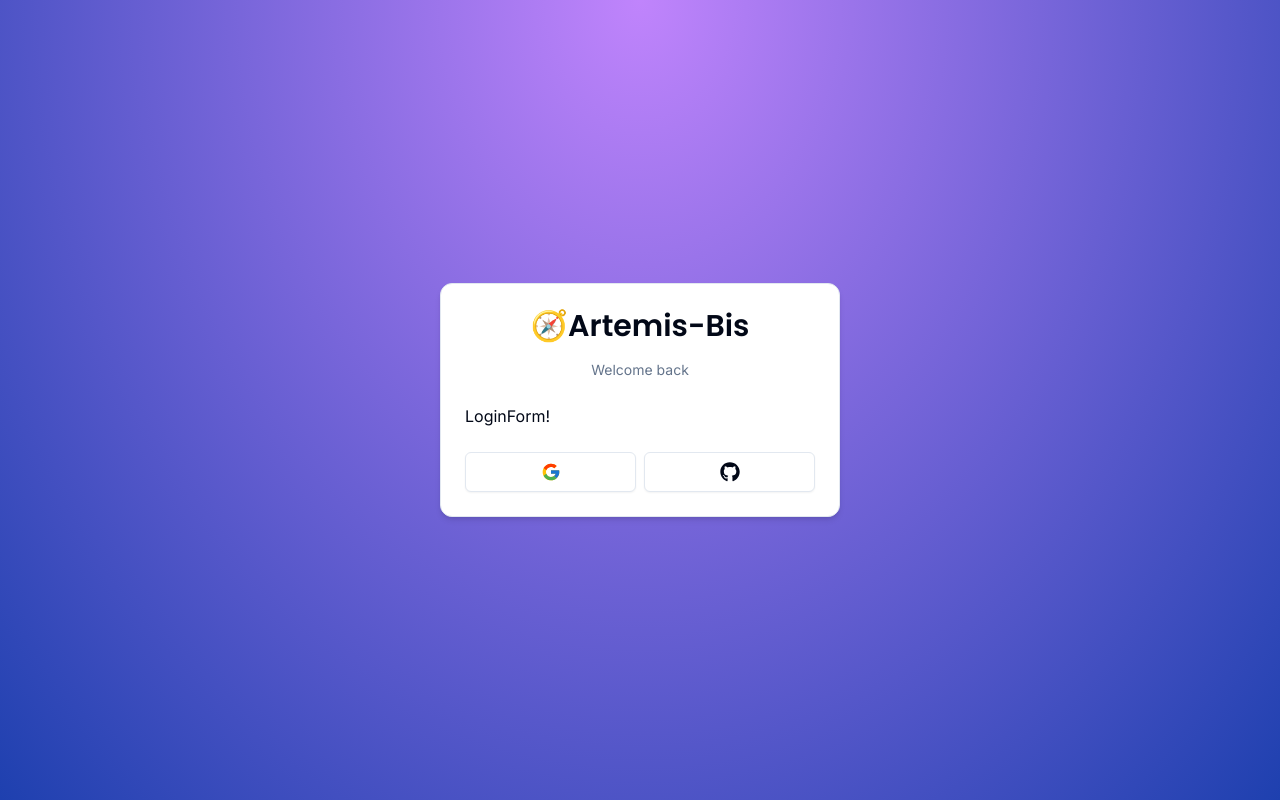
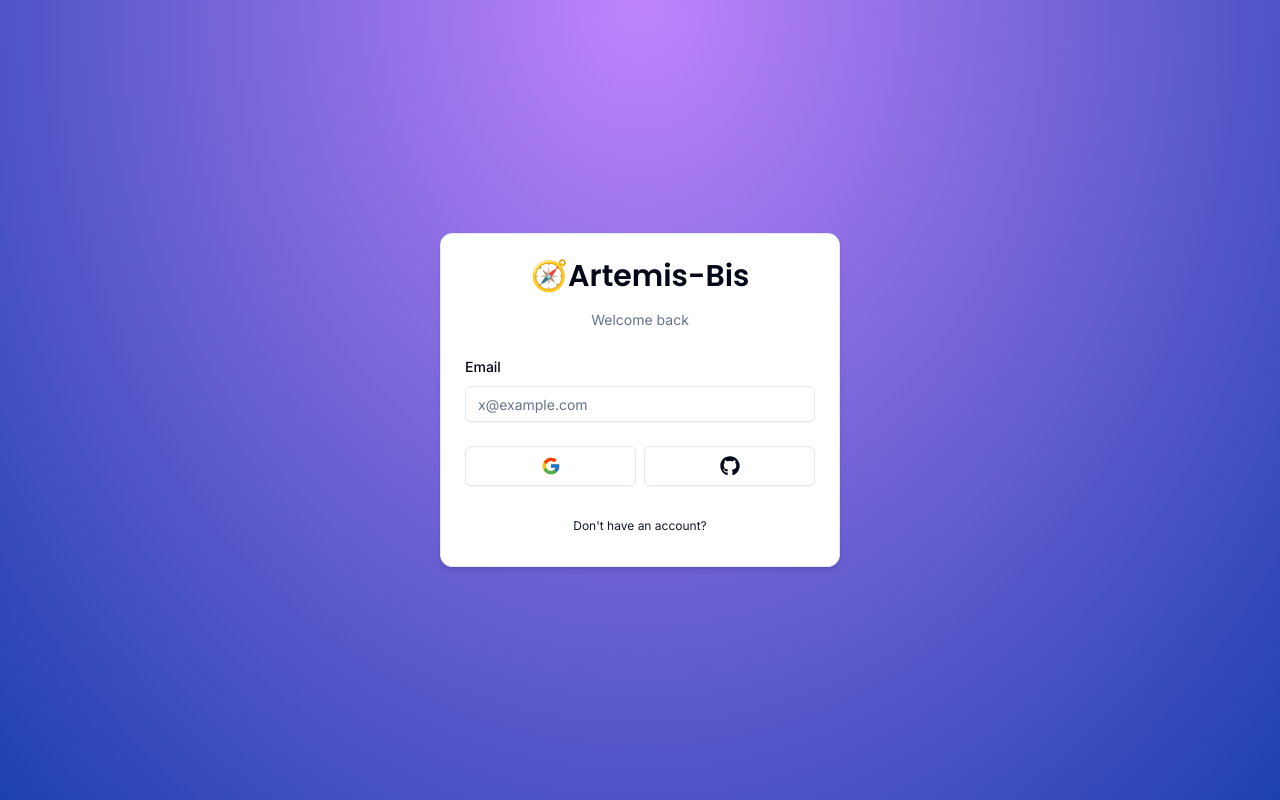
Before and after one commit to Rotinuel/artemis-bis, a Next.js app: page /auth/login in a window 1280 px wide. Built offline with nearby package versions, Linux system fonts and the light colour scheme.

Commit message:
integrating the form inputs for login

```diff
--- /dev/null
+++ b/components/auth/back-button.tsx
@@ -0,0 +1,19 @@
+"use client"
+
+import Link from "next/link";
+import { Button } from "../ui/button"
+
+interface BackButtonProps {
+    href: string;
+    label: string;
+}
+
+export const BackButton = ({href, label}: BackButtonProps) => {
+    return (
+        <Button variant="link" className="font-normal w-full" size="sm" asChild>
+            <Link href={href}>
+                {label}
+            </Link>
+        </Button>
+    )
+}
--- a/components/auth/card-wrapper.tsx
+++ b/components/auth/card-wrapper.tsx
@@ -1,6 +1,7 @@
 "use client"
 
 import { Card, CardContent, CardFooter, CardHeader } from "../ui/card";
+import { BackButton } from "./back-button";
 import { Header } from "./header";
 import { Social } from "./social";
 
@@ -30,8 +31,13 @@
             {showSocial && (
                 <CardFooter>
                     <Social/>
+                </CardFooter>)}
+                <CardFooter>
+                    <BackButton
+                        label= {backButtonLabel}
+                        href= {backButtonHref}
+                    />
                 </CardFooter>
-            )}
         </Card>
     )
 }
--- a/components/auth/login-form.tsx
+++ b/components/auth/login-form.tsx
@@ -1,13 +1,49 @@
-import { CardWrapper } from "./card-wrapper"
+"use client"
+
+import * as z from "zod";
+import { zodResolver } from "@hookform/resolvers/zod";
+import { useForm } from "react-hook-form";
+import { LoginSchema } from "@/schemas"
+import { Input } from "@/components/ui/input"
+import {Form,FormControl,FormField,FormItem,FormLabel,FormMessage} from "@/components/ui/form"
+import { CardWrapper } from "@/components/auth/card-wrapper"
 
 export const LoginForm = () => {
+    const form = useForm<z.infer<typeof LoginSchema>>({
+        resolver: zodResolver(LoginSchema),
+        defaultValues: {
+            email: '',
+            password: '',
+        }
+    })
     return (
         <CardWrapper
             headerLabel="Welcome back"
             backButtonLabel="Don't have an account?"
             backButtonHref="/auth/register"
             showSocial>
-            LoginForm!
+            <Form {...form}>
+                <form onSubmit={form.handleSubmit(()=> {})} className="space-y-6">
+                    <div className="space-y-4">
+                        <FormField
+                            control={form.control}
+                            name="email"
+                            render={({ field }) => (
+                                <FormItem>
+                                    <FormLabel>Email</FormLabel>
+                                    <FormControl>
+                                        <Input
+                                            {...field}
+                                            placeholder="x@example.com"
+                                            type="email"
+                                        />
+                                    </FormControl>
+                                    <FormMessage />
+                                </FormItem>
+                        )}/>
+                    </div>
+                </form>
+            </Form>
         </CardWrapper>
     )
 }
--- /dev/null
+++ b/components/ui/form.tsx
@@ -0,0 +1,178 @@
+"use client"
+
+import * as React from "react"
+import * as LabelPrimitive from "@radix-ui/react-label"
+import { Slot } from "@radix-ui/react-slot"
+import {
+  Controller,
+  ControllerProps,
+  FieldPath,
+  FieldValues,
+  FormProvider,
+  useFormContext,
+} from "react-hook-form"
+
+import { cn } from "@/lib/utils"
+import { Label } from "@/components/ui/label"
+
+const Form = FormProvider
+
+type FormFieldContextValue<
+  TFieldValues extends FieldValues = FieldValues,
+  TName extends FieldPath<TFieldValues> = FieldPath<TFieldValues>
+> = {
+  name: TName
+}
+
+const FormFieldContext = React.createContext<FormFieldContextValue>(
+  {} as FormFieldContextValue
+)
+
+const FormField = <
+  TFieldValues extends FieldValues = FieldValues,
+  TName extends FieldPath<TFieldValues> = FieldPath<TFieldValues>
+>({
+  ...props
+}: ControllerProps<TFieldValues, TName>) => {
+  return (
+    <FormFieldContext.Provider value={{ name: props.name }}>
+      <Controller {...props} />
+    </FormFieldContext.Provider>
+  )
+}
+
+const useFormField = () => {
+  const fieldContext = React.useContext(FormFieldContext)
+  const itemContext = React.useContext(FormItemContext)
+  const { getFieldState, formState } = useFormContext()
+
+  const fieldState = getFieldState(fieldContext.name, formState)
+
+  if (!fieldContext) {
+    throw new Error("useFormField should be used within <FormField>")
+  }
+
+  const { id } = itemContext
+
+  return {
+    id,
+    name: fieldContext.name,
+    formItemId: `${id}-form-item`,
+    formDescriptionId: `${id}-form-item-description`,
+    formMessageId: `${id}-form-item-message`,
+    ...fieldState,
+  }
+}
+
+type FormItemContextValue = {
+  id: string
+}
+
+const FormItemContext = React.createContext<FormItemContextValue>(
+  {} as FormItemContextValue
+)
+
+const FormItem = React.forwardRef<
+  HTMLDivElement,
+  React.HTMLAttributes<HTMLDivElement>
+>(({ className, ...props }, ref) => {
+  const id = React.useId()
+
+  return (
+    <FormItemContext.Provider value={{ id }}>
+      <div ref={ref} className={cn("space-y-2", className)} {...props} />
+    </FormItemContext.Provider>
+  )
+})
+FormItem.displayName = "FormItem"
+
+const FormLabel = React.forwardRef<
+  React.ElementRef<typeof LabelPrimitive.Root>,
+  React.ComponentPropsWithoutRef<typeof LabelPrimitive.Root>
+>(({ className, ...props }, ref) => {
+  const { error, formItemId } = useFormField()
+
+  return (
+    <Label
+      ref={ref}
+      className={cn(error && "text-destructive", className)}
+      htmlFor={formItemId}
+      {...props}
+    />
+  )
+})
+FormLabel.displayName = "FormLabel"
+
+const FormControl = React.forwardRef<
+  React.ElementRef<typeof Slot>,
+  React.ComponentPropsWithoutRef<typeof Slot>
+>(({ ...props }, ref) => {
+  const { error, formItemId, formDescriptionId, formMessageId } = useFormField()
+
+  return (
+    <Slot
+      ref={ref}
+      id={formItemId}
+      aria-describedby={
+        !error
+          ? `${formDescriptionId}`
+          : `${formDescriptionId} ${formMessageId}`
+      }
+      aria-invalid={!!error}
+      {...props}
+    />
+  )
+})
+FormControl.displayName = "FormControl"
+
+const FormDescription = React.forwardRef<
+  HTMLParagraphElement,
+  React.HTMLAttributes<HTMLParagraphElement>
+>(({ className, ...props }, ref) => {
+  const { formDescriptionId } = useFormField()
+
+  return (
+    <p
+      ref={ref}
+      id={formDescriptionId}
+      className={cn("text-[0.8rem] text-muted-foreground", className)}
+      {...props}
+    />
+  )
+})
+FormDescription.displayName = "FormDescription"
+
+const FormMessage = React.forwardRef<
+  HTMLParagraphElement,
+  React.HTMLAttributes<HTMLParagraphElement>
+>(({ className, children, ...props }, ref) => {
+  const { error, formMessageId } = useFormField()
+  const body = error ? String(error?.message) : children
+
+  if (!body) {
+    return null
+  }
+
+  return (
+    <p
+      ref={ref}
+      id={formMessageId}
+      className={cn("text-[0.8rem] font-medium text-destructive", className)}
+      {...props}
+    >
+      {body}
+    </p>
+  )
+})
+FormMessage.displayName = "FormMessage"
+
+export {
+  useFormField,
+  Form,
+  FormItem,
+  FormLabel,
+  FormControl,
+  FormDescription,
+  FormMessage,
+  FormField,
+}
--- /dev/null
+++ b/components/ui/input.tsx
@@ -0,0 +1,25 @@
+import * as React from "react"
+
+import { cn } from "@/lib/utils"
+
+export interface InputProps
+  extends React.InputHTMLAttributes<HTMLInputElement> {}
+
+const Input = React.forwardRef<HTMLInputElement, InputProps>(
+  ({ className, type, ...props }, ref) => {
+    return (
+      <input
+        type={type}
+        className={cn(
+          "flex h-9 w-full rounded-md border border-input bg-transparent px-3 py-1 text-sm shadow-sm transition-colors file:border-0 file:bg-transparent file:text-sm file:font-medium placeholder:text-muted-foreground focus-visible:outline-none focus-visible:ring-1 focus-visible:ring-ring disabled:cursor-not-allowed disabled:opacity-50",
+          className
+        )}
+        ref={ref}
+        {...props}
+      />
+    )
+  }
+)
+Input.displayName = "Input"
+
+export { Input }
--- /dev/null
+++ b/components/ui/label.tsx
@@ -0,0 +1,26 @@
+"use client"
+
+import * as React from "react"
+import * as LabelPrimitive from "@radix-ui/react-label"
+import { cva, type VariantProps } from "class-variance-authority"
+
+import { cn } from "@/lib/utils"
+
+const labelVariants = cva(
+  "text-sm font-medium leading-none peer-disabled:cursor-not-allowed peer-disabled:opacity-70"
+)
+
+const Label = React.forwardRef<
+  React.ElementRef<typeof LabelPrimitive.Root>,
+  React.ComponentPropsWithoutRef<typeof LabelPrimitive.Root> &
+    VariantProps<typeof labelVariants>
+>(({ className, ...props }, ref) => (
+  <LabelPrimitive.Root
+    ref={ref}
+    className={cn(labelVariants(), className)}
+    {...props}
+  />
+))
+Label.displayName = LabelPrimitive.Root.displayName
+
+export { Label }
--- a/package.json
+++ b/package.json
@@ -9,16 +9,20 @@
     "lint": "next lint"
   },
   "dependencies": {
+    "@hookform/resolvers": "^3.9.0",
     "@radix-ui/react-icons": "^1.3.0",
+    "@radix-ui/react-label": "^2.1.0",
     "@radix-ui/react-slot": "^1.1.0",
     "class-variance-authority": "^0.7.0",
     "clsx": "^2.1.1",
     "next": "14.2.5",
     "react": "^18",
     "react-dom": "^18",
+    "react-hook-form": "^7.52.2",
     "react-icons": "^5.3.0",
     "tailwind-merge": "^2.5.2",
-    "tailwindcss-animate": "^1.0.7"
+    "tailwindcss-animate": "^1.0.7",
+    "zod": "^3.23.8"
   },
   "devDependencies": {
     "@types/node": "^20",
--- /dev/null
+++ b/schemas/index.ts
@@ -0,0 +1,8 @@
+import * as z from "zod";
+
+export const LoginSchema = z.object({
+    email: z.string().email({
+        message: "Email is required"
+    }),
+    password: z.string()
+})
```
Also changed, not shown: 1 other file (tests, documents, lock files or other folders).
